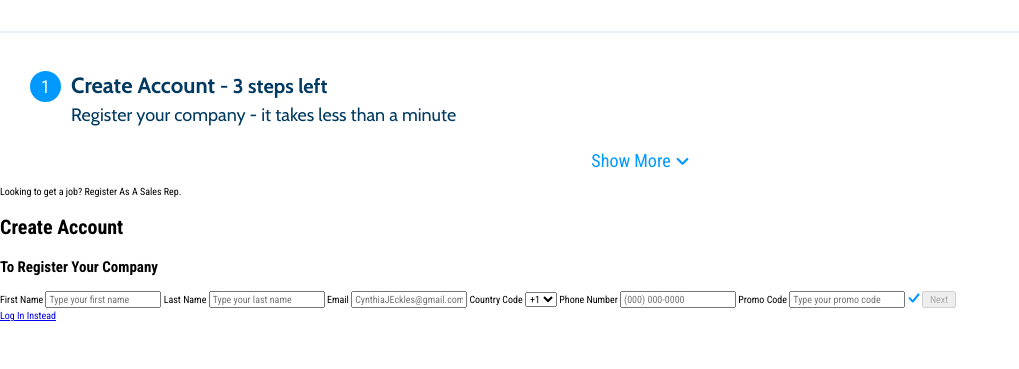
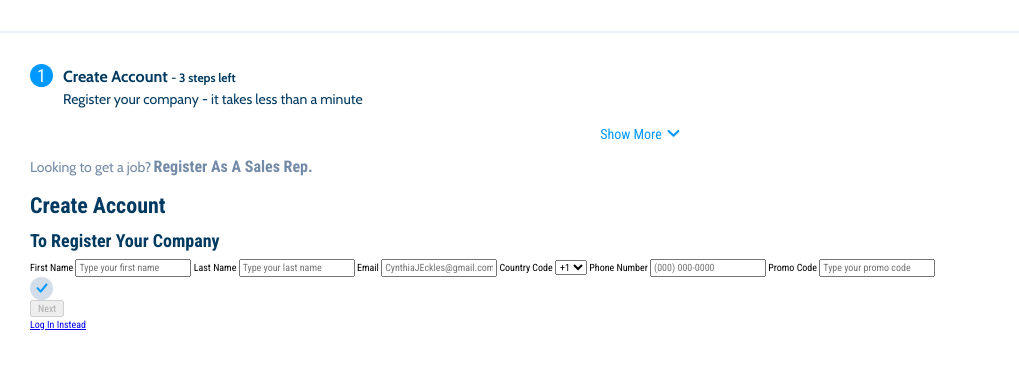
Before and after one commit to LangheBogdan/registration_layout, a plain HTML site: page index.html in a window 1280 px wide. Shown: the part 69-438 px from the top of the page, without its empty margins (0-1019 px from the left). Drawn offline with nearby package versions, Linux system fonts and the light colour scheme.

Commit message:
add more style rules

```diff
--- a/index.html
+++ b/index.html
@@ -160,9 +160,16 @@
         </div>
       </section>
       <section class="create-account">
-        <p>Looking to get a job? Register As A Sales Rep.</p>
+        <div class="intro">
+          <p>
+            <span class="disabled-heading">Looking to get a job?</span>
+            <span class="lead lead-disabled"> Register As A Sales Rep.</span>
+          </p>
+        </div>
+        <div class="hgroup">
           <h1>Create Account</h1>
           <h2>To Register Your Company</h2>
+        </div>
         <form action="example.com/path" method="post">
           <label for="first_name">First Name</label>
           <input
@@ -205,6 +212,7 @@
             id="promo_code"
             placeholder="Type your promo code"
           />
+          <span class="circle circle-disabled promoWrapper">
             <svg xmlns="http://www.w3.org/2000/svg" width="12" height="10">
               <g fill="none" fill-rule="evenodd">
                 <path
@@ -214,6 +222,7 @@
                 <path d="M0-1h12v12H0z" />
               </g>
             </svg>
+          </span>
           <button type="submit" disabled>Next</button>
         </form>
         <a href="#">Log In Instead</a>
--- a/style.css
+++ b/style.css
@@ -59,10 +59,10 @@ img {
   flex: 0 0 auto;
   font-size: 1.8rem;
   font-weight: 400;
-  height: 3.1rem;
+  height: 2.3rem;
   justify-content: center;
   margin-right: 1rem;
-  width: 3.1rem;
+  width: 2.3rem;
 }
 .circle-disabled {
   background-color: var(--disabled-circle_color);
@@ -82,19 +82,19 @@ img {
 .active-heading {
   color: var(--active-font_color);
   font-family: var(--secondary-font);
-  font-size: 1.8rem;
+  font-size: 1.4rem;
   font-weight: 400;
 }
 .disabled-heading {
   color: var(--disabled-font_color);
   font-family: var(--secondary-font);
-  font-size: 1.8rem;
+  font-size: 1.4rem;
   font-weight: 400;
 }
 
 .lead {
   color: var(--active-font_color);
-  font-size: 2.2rem;
+  font-size: 1.6rem;
   font-weight: 900;
 }
 .lead.lead-disabled {
@@ -102,7 +102,7 @@ img {
 }
 .lead + span {
   color: var(--active-font_color);
-  font-size: 2rem;
+  font-size: 1.2rem;
   font-weight: 700;
 }
 
@@ -143,7 +143,7 @@ figure > img {
 }
 .sample > p {
   color: var(--active-font_color);
-  font-size: 2rem;
+  font-size: 1.2rem;
   font-weight: 700;
 }
 .time-zone,
@@ -162,7 +162,7 @@ figure > img {
 .real-estate,
 .amount {
   color: var(--active-font_color);
-  font-size: 2rem;
+  font-size: 1.4rem;
   font-weight: 700;
 }
 .interest h4,
@@ -197,5 +197,23 @@ p {
 .toggleWrapper {
   text-align: center;
   font-weight: 500;
+  font-size: 1.4rem;
+}
+
+
+/*Create Account section*/
+
+.create-account {
+  padding: 0 3rem;
+}
+.hgroup h1 {
+  font-size: 2.2rem;
+  margin: 0.5rem 0;
+  color: var(--active-font_color);
+}
+
+.hgroup h2 {
   font-size: 1.8rem;
+  margin: 0.5rem 0;
+  color: var(--active-font_color);
 }
```
Lines whose indentation alone changed are shown as unchanged.
